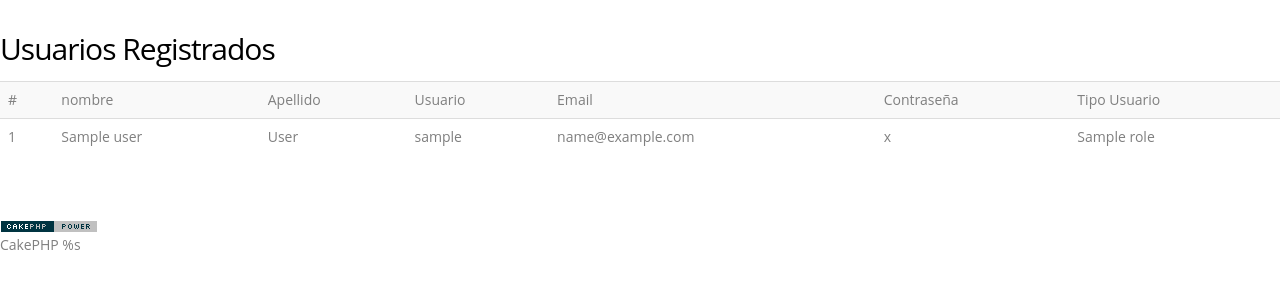
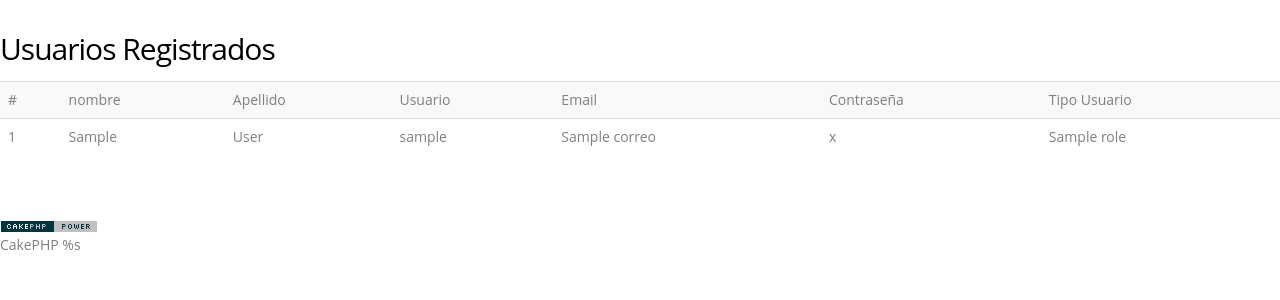
Before and after one commit to adrian-zumbler/estetica_venus, a CakePHP app: the page made by app/View/Users/view.ctp in a window 1280 px wide. Shown: the part 251-551 px from the top of the page. Run offline with PHP 8.4 and a stand-in for CakePHP, Linux system fonts and the light colour scheme; the template is opened without the code that fills it: most values are stand-ins (such as "Sample title", 1, 10 or a date in 2020); data that the repository does not hold is empty; some libraries are stand-ins or nearby versions; some web fonts are replaced.

Commit message:
se corrigio base de datos

```diff
--- a/app/View/Users/register.ctp
+++ b/app/View/Users/register.ctp
@@ -16,7 +16,7 @@
 			)
 		)
 	);
-	echo $this->Form->input('User.name',array(
+	echo $this->Form->input('User.first_name',array(
 		'class' => 'form-control',
 		'div' => array(
 			'class' => 'form-group'
@@ -45,7 +45,7 @@
 			)
 		)
 	);*/
-	echo $this->Form->input('User.email',array(
+	echo $this->Form->input('User.correo',array(
 		'class' => 'form-control',
 		'div' => array(
 			'class' => 'form-group'
--- a/app/View/Users/view.ctp
+++ b/app/View/Users/view.ctp
@@ -14,13 +14,13 @@
 			echo '<tr><td>'.
 				$user['User']['id'].'</td>';
 			echo '<td>'.
-				$user['User']['name'].'</td>';
+				$user['User']['first_name'].'</td>';
 			echo '<td>'.
 				$user['User']['last_name'].'</td>';
 			echo '<td>'.
 				$user['User']['username'].'</td>';
 			echo '<td>'.
-				$user['User']['email'].'</td>';
+				$user['User']['correo'].'</td>';
 			echo '<td>'.
 				$user['User']['password'].'</td>';
 			echo '<td>'.
```
